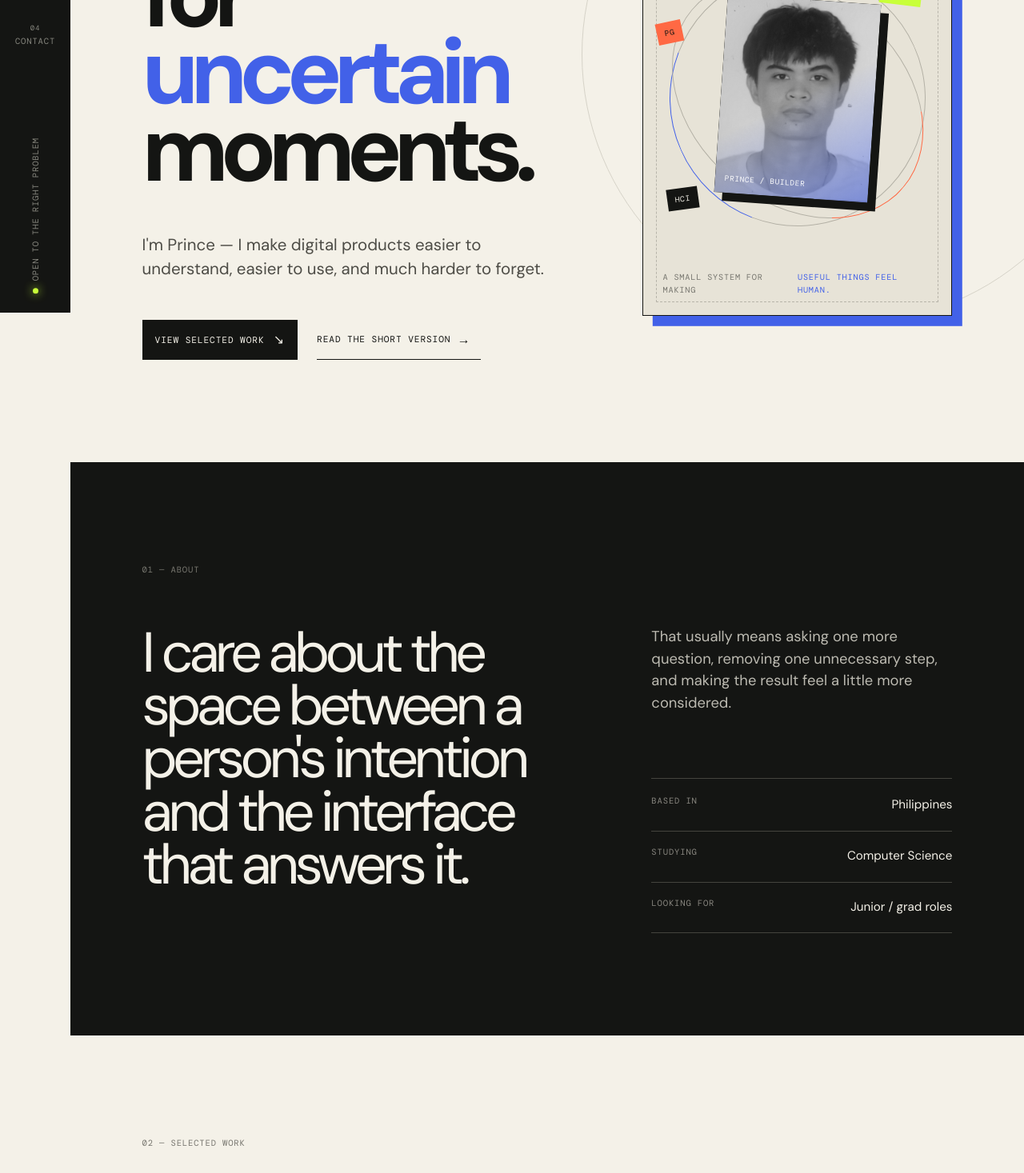
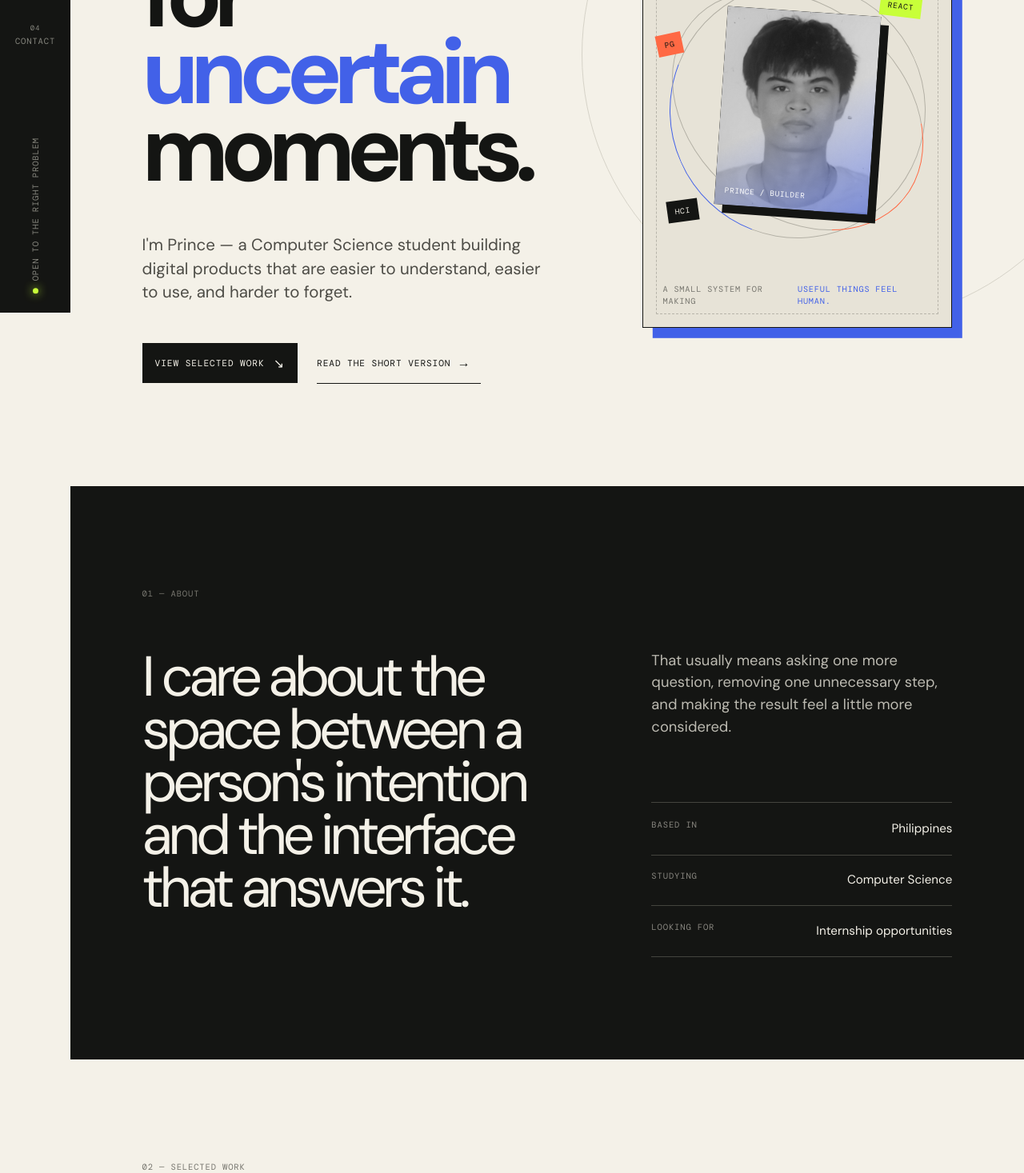
Before and after one commit to princearvildean/digital-portfolio, a React (Vite) app: page / in a window 1280 px wide. Shown: the part 409-1876 px from the top of the page at 80% size. Built offline with nearby package versions, Linux system fonts and the light colour scheme.

Commit message:
Update student and internship positioning

```diff
--- a/src/App.jsx
+++ b/src/App.jsx
@@ -104,7 +104,7 @@ function App() {
 
         <main>
           <section className="hero-section section-pad" id="top">
-            <div className="hero-copy-wrap"><p className="kicker">FULL-STACK DEVELOPER / GRADUATING YEAR</p><h1>Interfaces for<br /><span>uncertain</span> moments.</h1><p className="hero-lede">I&apos;m Prince — I make digital products easier to understand, easier to use, and much harder to forget.</p><div className="hero-actions"><a className="primary-link" href="#work">View selected work <span>↘</span></a><button className="text-button" onClick={() => jumpTo('about')}>Read the short version <span>→</span></button></div></div>
+            <div className="hero-copy-wrap"><p className="kicker">COMPUTER SCIENCE STUDENT / BUILDER</p><h1>Interfaces for<br /><span>uncertain</span> moments.</h1><p className="hero-lede">I&apos;m Prince — a Computer Science student building digital products that are easier to understand, easier to use, and harder to forget.</p><div className="hero-actions"><a className="primary-link" href="#work">View selected work <span>↘</span></a><button className="text-button" onClick={() => jumpTo('about')}>Read the short version <span>→</span></button></div></div>
             <div className="hero-map" aria-label="Interactive portrait card">
               <div className="map-label map-label-top">CURRENT POSITION <strong>01 / 04</strong></div>
               <div className="photo-orbit"><div className="orbit-ring ring-one" /><div className="orbit-ring ring-two" /><div className="photo-card"><img src="/profile-photo.jpg" alt="Portrait of Prince" /><span className="photo-caption">PRINCE / BUILDER</span></div><span className="orbit-tag tag-a">REACT</span><span className="orbit-tag tag-b">HCI</span><span className="orbit-tag tag-c">PG</span></div>
@@ -112,7 +112,7 @@ function App() {
             </div>
           </section>
 
-          <section className="about-section section-pad" id="about"><div className="section-index">01 — ABOUT</div><div className="about-grid"><h2>I care about the space between a person&apos;s intention and the interface that answers it.</h2><div className="about-notes"><p>That usually means asking one more question, removing one unnecessary step, and making the result feel a little more considered.</p><div className="about-facts"><div><span>BASED IN</span><strong>Philippines</strong></div><div><span>STUDYING</span><strong>Computer Science</strong></div><div><span>LOOKING FOR</span><strong>Junior / grad roles</strong></div></div></div></div></section>
+          <section className="about-section section-pad" id="about"><div className="section-index">01 — ABOUT</div><div className="about-grid"><h2>I care about the space between a person&apos;s intention and the interface that answers it.</h2><div className="about-notes"><p>That usually means asking one more question, removing one unnecessary step, and making the result feel a little more considered.</p><div className="about-facts"><div><span>BASED IN</span><strong>Philippines</strong></div><div><span>STUDYING</span><strong>Computer Science</strong></div><div><span>LOOKING FOR</span><strong>Internship opportunities</strong></div></div></div></div></section>
 
           <section className="work-section section-pad" id="work"><div className="section-heading-row"><div><div className="section-index">02 — SELECTED WORK</div><h2>Proof over promises.</h2></div><p>Three directions I keep returning to: clarity, care, and a little bit of surprise.</p></div><div className="filter-bar" role="toolbar" aria-label="Filter projects">{['ALL', 'BUILD', 'RESEARCH', 'EXPERIMENT'].map((option) => <button key={option} className={filter === option ? 'active' : ''} onClick={() => setFilter(option)} aria-pressed={filter === option}>{option}<small>{option === 'ALL' ? projects.length : projects.filter((project) => project.type === option).length}</small></button>)}</div><div className="project-grid">{visibleProjects.map((project) => <ProjectCard key={project.id} project={project} selected={selectedProject === project.id} onSelect={() => setSelectedProject(selectedProject === project.id ? null : project.id)} />)}</div>{selectedProject && <ProjectDetails project={projects.find((project) => project.id === selectedProject)} onClose={() => setSelectedProject(null)} />}</section>
 
```
